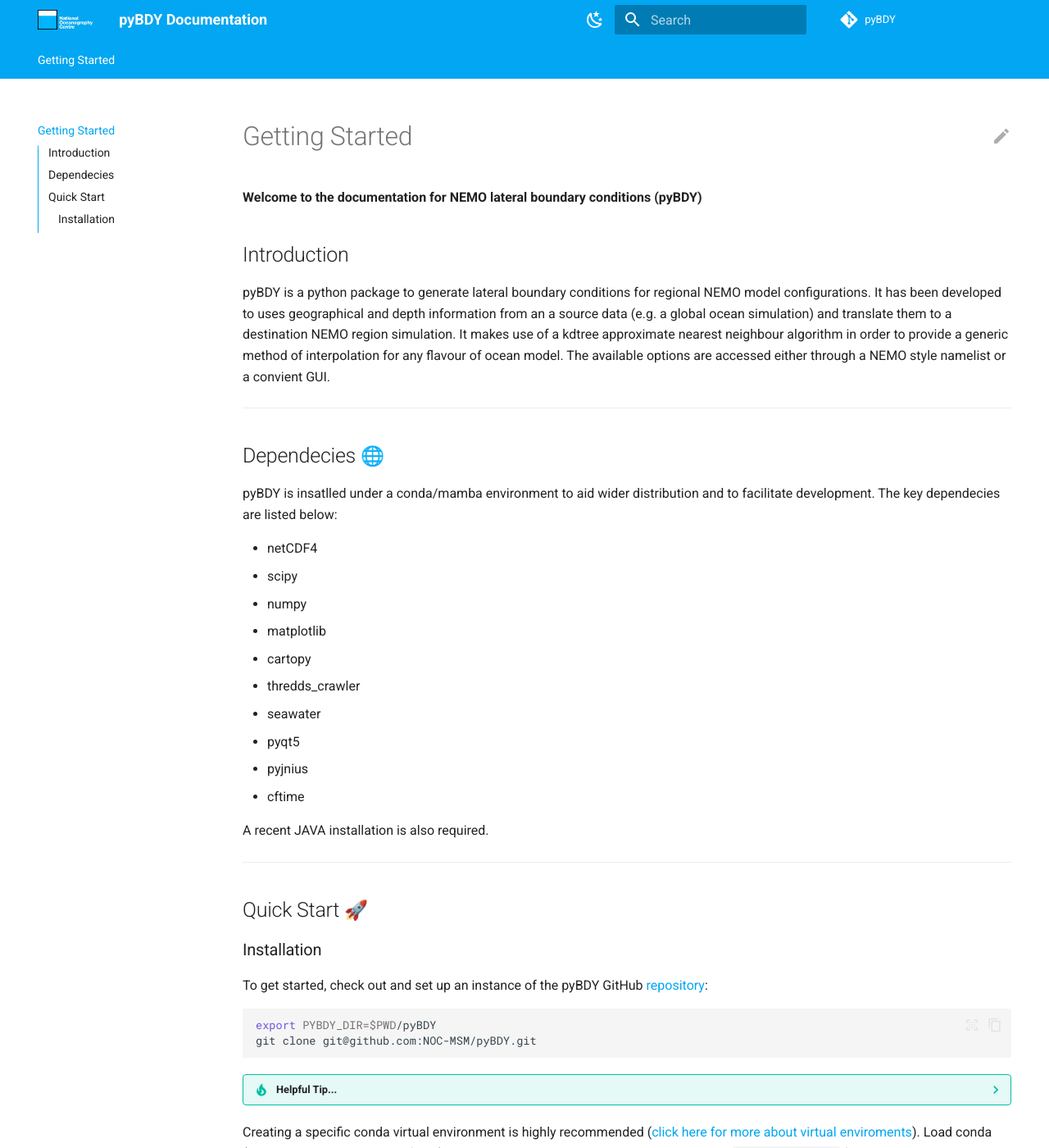
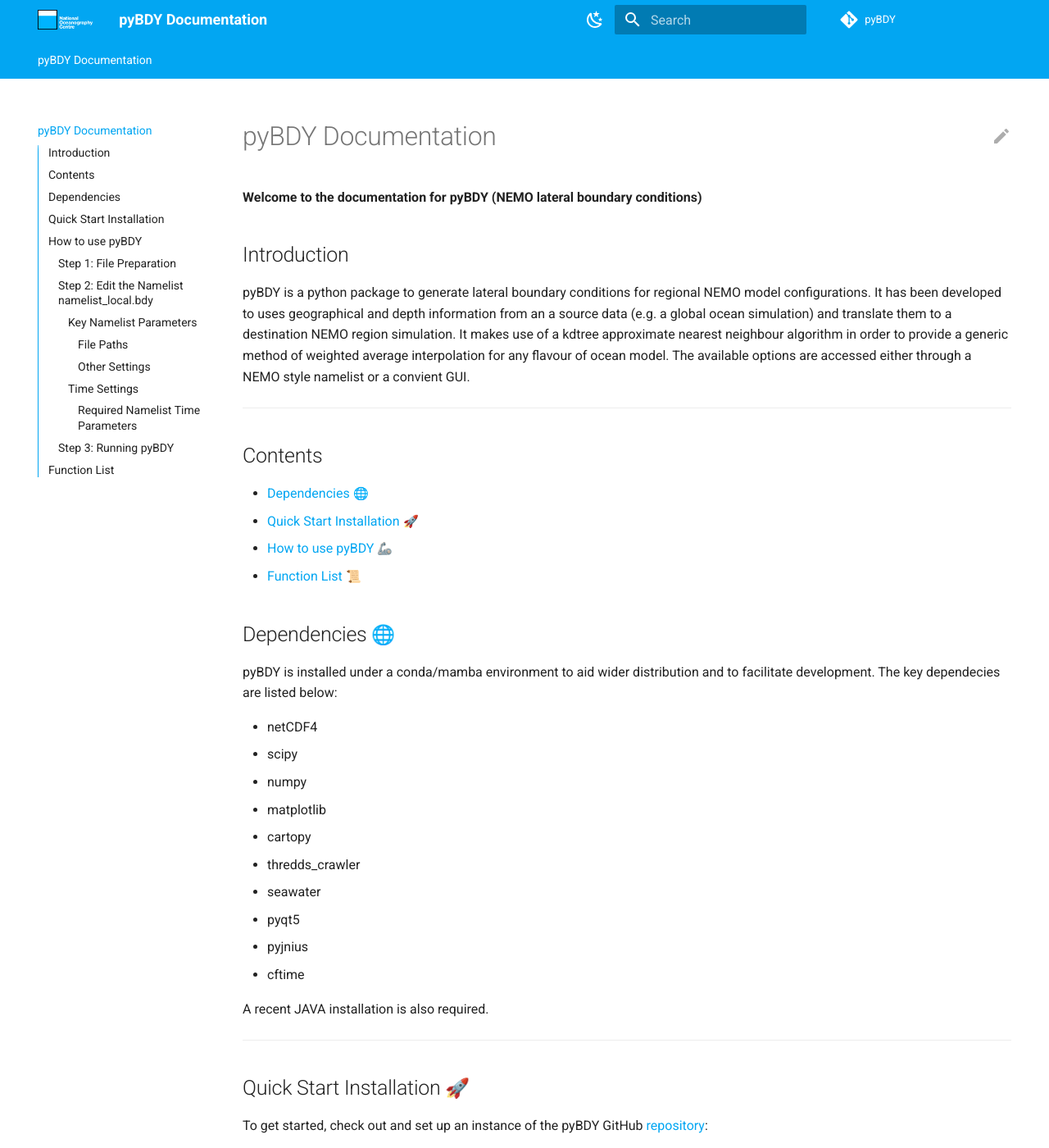
Before and after one commit to NOC-MSM/pyBDY, an MkDocs documentation site: the page built from docs/index.md, in a window 1280 px wide and 1400 px high. Shown: the whole window at 82% size. Built offline with MkDocs 1.6.1 and Material for MkDocs 9.7.7, drawn with Linux system fonts in a browser that asks for light colours; emoji names are drawn with the system emoji font; comment, search, counter and statistics services are not loaded; some of the changed text lies outside the part shown.

Commit message:
Added Contents header and How to use pyBDY documentation

````diff
--- a/docs/index.md
+++ b/docs/index.md
@@ -1,20 +1,28 @@
-# Getting Started
+# pyBDY Documentation
 
-**Welcome to the documentation for NEMO lateral boundary conditions (pyBDY)**
+**Welcome to the documentation for pyBDY (NEMO lateral boundary conditions)**
 
 ## Introduction
 
 pyBDY is a python package to generate lateral boundary conditions for regional NEMO model configurations.
 It has been developed to uses geographical and depth information from an a source data (e.g. a global ocean
 simulation) and translate them to a destination NEMO region simulation. It makes use of a kdtree approximate
-nearest neighbour algorithm in order to provide a generic method of interpolation for any flavour of ocean
-model. The available options are accessed either through a NEMO style namelist or a convient GUI.
+nearest neighbour algorithm in order to provide a generic method of weighted average interpolation for any
+flavour of ocean model. The available options are accessed either through a NEMO style namelist or a
+convient GUI.
 
 ---
 
-## Dependecies :globe_with_meridians:
+## Contents
 
-pyBDY is insatlled under a conda/mamba environment to aid wider distribution and to facilitate development.
+- [Dependencies :globe_with_meridians:](#dependencies-)
+- [Quick Start Installation :rocket:](#quick-start-installation-)
+- [How to use pyBDY :mechanical_arm:](#how-to-use-pybdy-)
+- [Function List :scroll:](#function-list-)
+
+## Dependencies :globe_with_meridians:
+
+pyBDY is installed under a conda/mamba environment to aid wider distribution and to facilitate development.
 The key dependecies are listed below:
 
 - netCDF4
@@ -32,9 +40,7 @@
 
 ---
 
-## Quick Start :rocket:
-
-### Installation
+## Quick Start Installation :rocket:
 
 To get started, check out and set up an instance of the pyBDY GitHub [repository](https://github.com/NOC-MSM/pyBDY):
 
@@ -102,3 +108,164 @@
 ```
 conda deactivate
 ```
+
+## How to use pyBDY :mechanical_arm:
+
+In this documentation "bdy points" refer to the output boundary points generated by pyBDY.
+Fist follow the installation instructions [Quick Start Installation](#quick-start-installation-).
+
+### Step 1: File Preparation
+
+Copy and paste the following files into your working directory:
+
+- `inputs/namelist_local.bdy`
+
+- `inputs/grid_name_map.json`
+
+- `inputs/src_data_local.ncml`
+
+- `namelist.bdy`: Specifies file paths and configuration options.
+
+- `grid_name_map.json`: Defines variable names in horizontal and vertical grid files.
+
+- `src_data.ncml`: Aggregates and remaps source data variables for PyBDY.
+
+### Step 2: Edit the Namelist `namelist_local.bdy`
+
+Descriptions of all required variables are in
+[`src/pybdy/variable.info`](https://github.com/NOC-MSM/pyBDY/blob/master/src/pybdy/variable.info).
+Here we will summarise the main variables that will need changing to get started.
+
+#### Key Namelist Parameters
+
+- `sn_src_hgr`
+- `sn_src_zgr`
+- `sn_dst_hgr`
+- `sn_dst_zgr`
+- `sn_src_msk`
+- `sn_bathy`
+- `sn_nme_map`
+- `sn_src_dir`
+- `sn_dst_dir`
+- `cn_mask_file`
+- `ln_zinterp`
+- `nn_rimwidth`
+
+##### File Paths
+
+- **`sn_src_hgr`**: Source horizontal grid file. Should include:
+
+    - Ideal: `glamt`, `gphit`, `glamu`, `e1t`, `e2t`, `e1u`, etc.
+    - Minimum: `nav_lat`, `nav_lon` on a 2D grid.
+    - Use `ncdump -h` or `ncview` to inspect variables.
+    - Map extra variable names in `grid_name_map.json` to avoid recalculation.
+
+- **`sn_src_zgr`**: Source vertical grid file. May be the same as `sn_src_hgr`.
+
+    - Ideal: `gdept`, `e3t`, `mbathy` (aka `bottom_level`)
+    - If `mbathy` is missing:
+        - Use `gdept_0` (1D depth)
+        - Use any 2D field (e.g., `nav_lon`) for `mbathy`
+        - **Not recommended for destination**
+    - Map variables like `gdepw`, `gdepu`, `e3w` in `grid_name_map.json`
+    - **Note**: Time-varying depths are not used in PyBDY.
+
+- **`sn_dst_hgr`, `sn_dst_zgr`**: Destination equivalents of the above.
+
+- **`sn_src_msk`**: Source mask file with variables:
+
+    - `tmask`, `umask`, `vmask`, `fmask`
+
+- **`sn_bathy`**: Destination bathymetry file with variable:
+
+    - `Bathymetry`
+
+    - Used to calculate boundary mask if `ln_mask_file` is unset.
+
+    - Can be computed from `e3w` and `bottom_level`:
+
+        ```python
+        gdepw = np.cumsum(e3w, axis=1)
+        grid = np.indices(bottom_level.shape)
+        bathy = gdepw[bottom_level, grid[0], grid[1]]
+        ```
+
+- **`sn_nme_map`**: Path to `grid_name_map.json`
+
+    - **Note**: `ncml` is no longer used for grid input. Use `grid_name_map.json` instead. See [`inputs/grid_name_map_readme.txt`](https://github.com/NOC-MSM/pyBDY/blob/master/inputs/grid_name_map_readme.txt) for variable descriptions.
+
+- **`sn_src_dir`**: Path to `src_data.ncml`
+
+    - This is an xml file that points to source data (not grid) paths. It can also include THREDDS URLs (see `inputs/namelist_remote.bdy` for example).
+    - See `inputs` folder for more examples.
+
+    Example structure:
+
+    ```xml
+    <ns0:netcdf xmlns:ns0="http://www.unidata.ucar.edu/namespaces/netcdf/ncml-2.2" title="aggregation example">
+      <ns0:aggregation type="union">
+        <ns0:netcdf>
+          <ns0:aggregation type="joinExisting" dimName="time_counter">
+            <ns0:scan location="/path_to_src_data/Data/" regExp=".*grid_T.*" />
+          </ns0:aggregation>
+        </ns0:netcdf>
+        <ns0:netcdf>
+          <ns0:aggregation type="joinExisting" dimName="time_counter">
+            <ns0:scan location="/path_to_src_data/Data/" regExp=".*grid_U.*" />
+          </ns0:aggregation>
+        </ns0:netcdf>
+        <ns0:netcdf>
+          <ns0:aggregation type="joinExisting" dimName="time_counter">
+            <ns0:scan location="/path_to_src_data/Data/" regExp=".*grid_V.*" />
+          </ns0:aggregation>
+        </ns0:netcdf>
+      </ns0:aggregation>
+    </ns0:netcdf>
+    ```
+
+- **`sn_dst_dir`**: Output directory for PyBDY data
+
+##### Other Settings
+
+- **`cn_mask_file`** *(optional)*: Used to define open boundaries.
+
+    - Values: `-1` (out-of-domain), `0` (land), `1` (water)
+    - If not provided, PyBDY uses bathymetry to infer boundaries
+
+- **`ln_zinterp`**: Disables vertical interpolation if `false` and source uses zco levels.
+
+    - Output will match source vertical levels
+    - If source uses zps or sco, this will be set to `true` automatically
+
+- **`nn_rimwidth`**: Number of interior boundary points to generate
+
+    - Typical value: `9`
+    - For tidal boundaries: `1`
+
+#### Time Settings
+
+- Ensure `time_counter` exists in source files
+- Files must be time-ascending
+- NetCDF time metadata must include:
+    - `calendar`: `"gregorian"`, `"noleap"`, or `"360_day"`
+    - `units`: `"seconds since YYYY-MM-DD hh:mm:ss"`
+
+##### Required Namelist Time Parameters
+
+- **`sn_date_start`**: Start date for output (format: `YYYY-MM-DD`)
+- **`sn_date_end`**: End date for output (format: `YYYY-MM-DD`)
+    - The start date and end date of output must fall within the source data time range.
+- **`sn_dst_calendar`**: Output calendar format
+- **`sn_date_origin`**: Time counter reference date for output (format: `YYYY-MM-DD`)
+- **`ln_time_interpolation`**: If `true`, interpolate to daily steps.
+    - If `false`, output uses source data calendar (monthly steps only)
+
+### Step 3: Running pyBDY
+
+To use pyBDY, the following command is entered: (the example will run an benchmarking test):
+
+```
+pybdy -s /path/to/namelist/file (e.g. ./inputs/namelist_remote.bdy)
+```
+
+## Function List :scroll:
````
